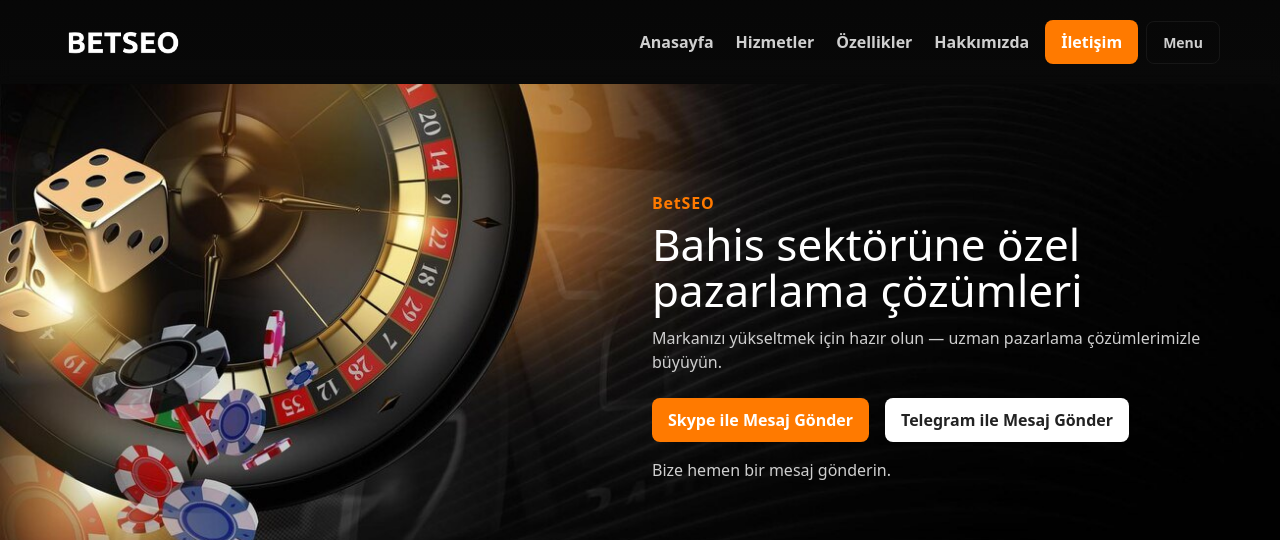
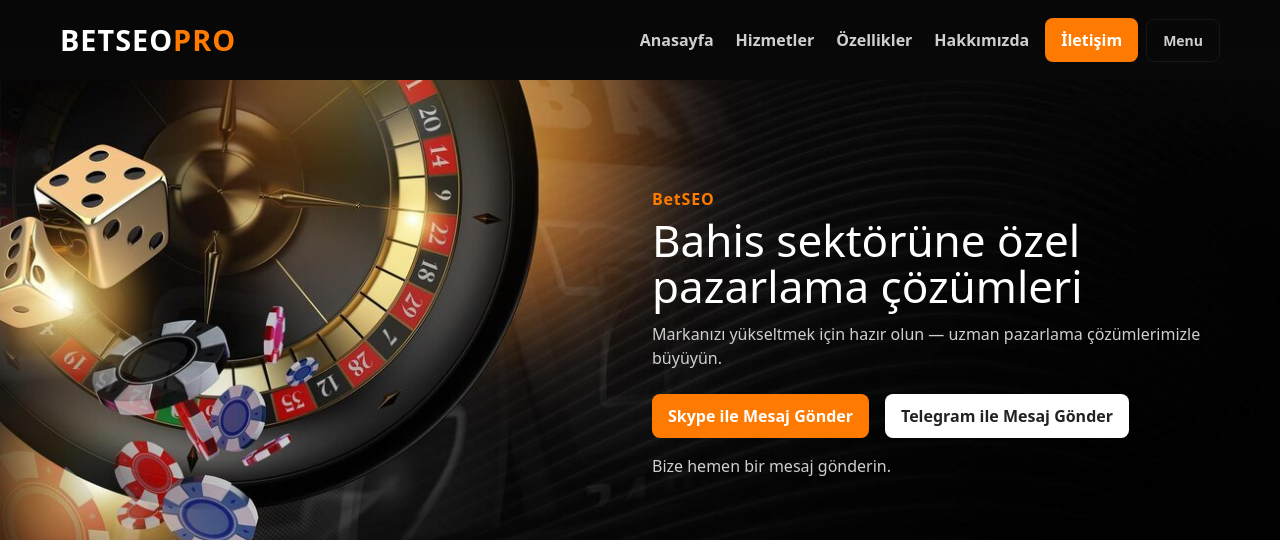
Before and after one commit to betseogalaxi/seopro, a plain HTML site: page index.html in a window 1280 px wide. Shown: the top 540 px of the page. Drawn offline with nearby package versions, Linux system fonts and the light colour scheme.

Commit message:
Update base href and header content

```diff
--- a/index.html
+++ b/index.html
@@ -107,7 +107,7 @@
   </style>
 
   <!-- base href (keep as you had) -->
-  <base href="https://betseo.pages.dev/">
+  <base href="https://betseopro.pages.dev/">
 </head>
 <body>
 
@@ -115,9 +115,10 @@
 <header class="header">
   <div class="container">
     <div class="header_inner">
+
       <div class="logo">
-          <a href="/" class="logo-default" title="BetSEO">
-            <img src="https://raw.githubusercontent.com/betseogalaxi/seopro/acf720d33cb384eedbe2d6a7ca97002ea667095e/logo.png" alt="BetSEO">
+        <a href="/" class="logo-text" title="BetSEOPRO">
+          BETSEO<span class="logo-pro">PRO</span>
         </a>
       </div>
 
@@ -136,9 +137,28 @@
           <button class="mr-menu_toggle btn btn-sm" style="background:transparent;border:1px solid rgba(255,255,255,.06);color:var(--muted);">Menu</button>
         </div>
       </div>
+
     </div>
   </div>
 </header>
+
+<style>
+.logo-text {
+  font-size: 1.8rem;
+  font-weight: 800;
+  color: #fff;
+  text-decoration: none;
+  letter-spacing: 1px;
+  display: inline-block;
+}
+.logo-text .logo-pro {
+  color: #ff7a00;
+}
+.logo-text:hover {
+  color: #ff7a00;
+}
+</style>
+
 
   <!-- Mobile sliding menu -->
   <div class="mr-menu d-lg-none" style="display:none;position:fixed;left:0;top:0;bottom:0;width:280px;background:#0b0b0b;z-index:1200;padding:28px;">
```
Lines whose indentation alone changed are shown as unchanged.
